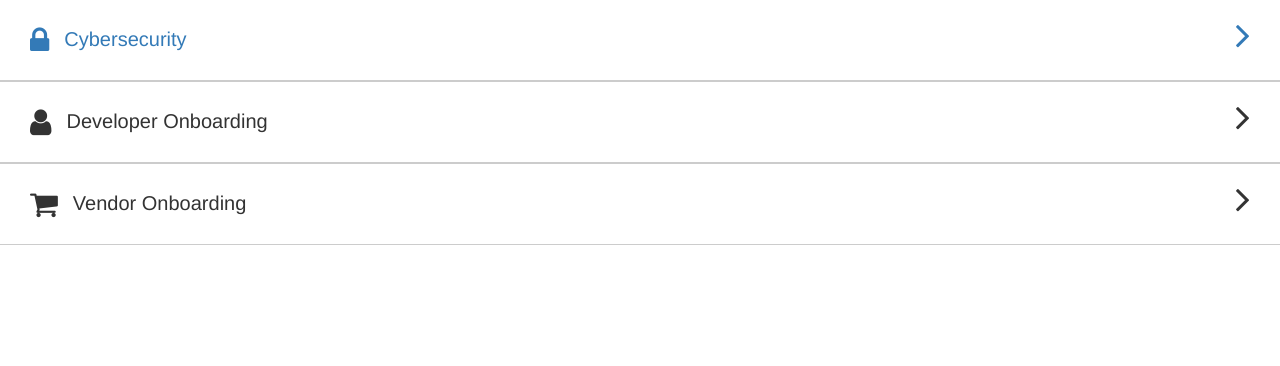
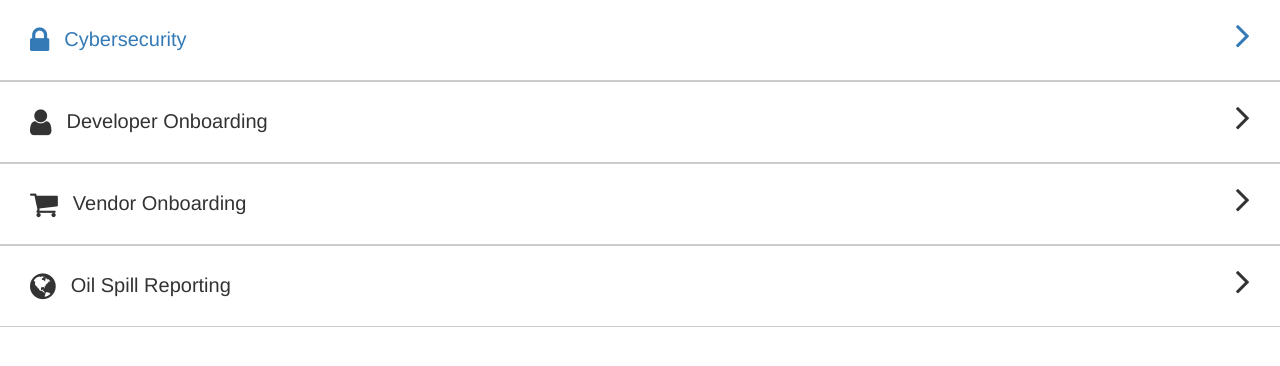
Before and after one commit to Seeker1437/ChatAssist, a PHP site: page / in a window 1280 px wide. Shown: the part 177-543 px from the top of the page. Run offline with PHP 8.4, Linux system fonts and the light colour scheme; some libraries are stand-ins or nearby versions.

Commit message:
Jeff - home page update

```diff
--- a/application/view/index/index.php
+++ b/application/view/index/index.php
@@ -5,5 +5,6 @@
         <a href="<?php echo Config::get('URL'); ?>cybersecurity"><div class="landing-page-row col-md-12"><i class="fa fa-lock"></i> Cybersecurity <i class="fa fa-angle-right"></i></div></a>
         <div class="landing-page-row col-md-12"><i class="fa fa-user"></i> Developer Onboarding <i class="fa fa-angle-right"></i></div>
         <div class="landing-page-row col-md-12"><i class="fa fa-shopping-cart"></i> Vendor Onboarding <i class="fa fa-angle-right"></i></div>
+        <div class="landing-page-row col-md-12"><i class="fa fa-globe"></i> Oil Spill Reporting <i class="fa fa-angle-right"></i></div>
     </div>
 </div>
```
